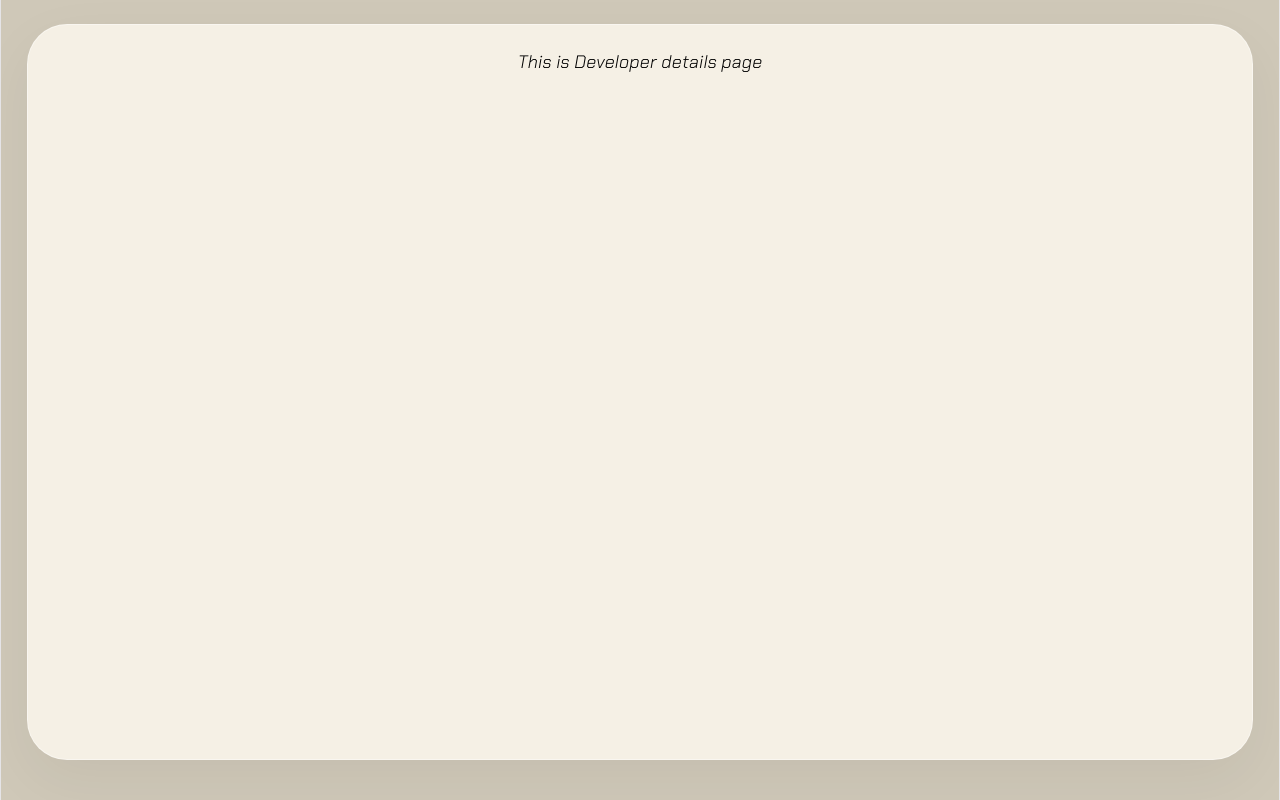
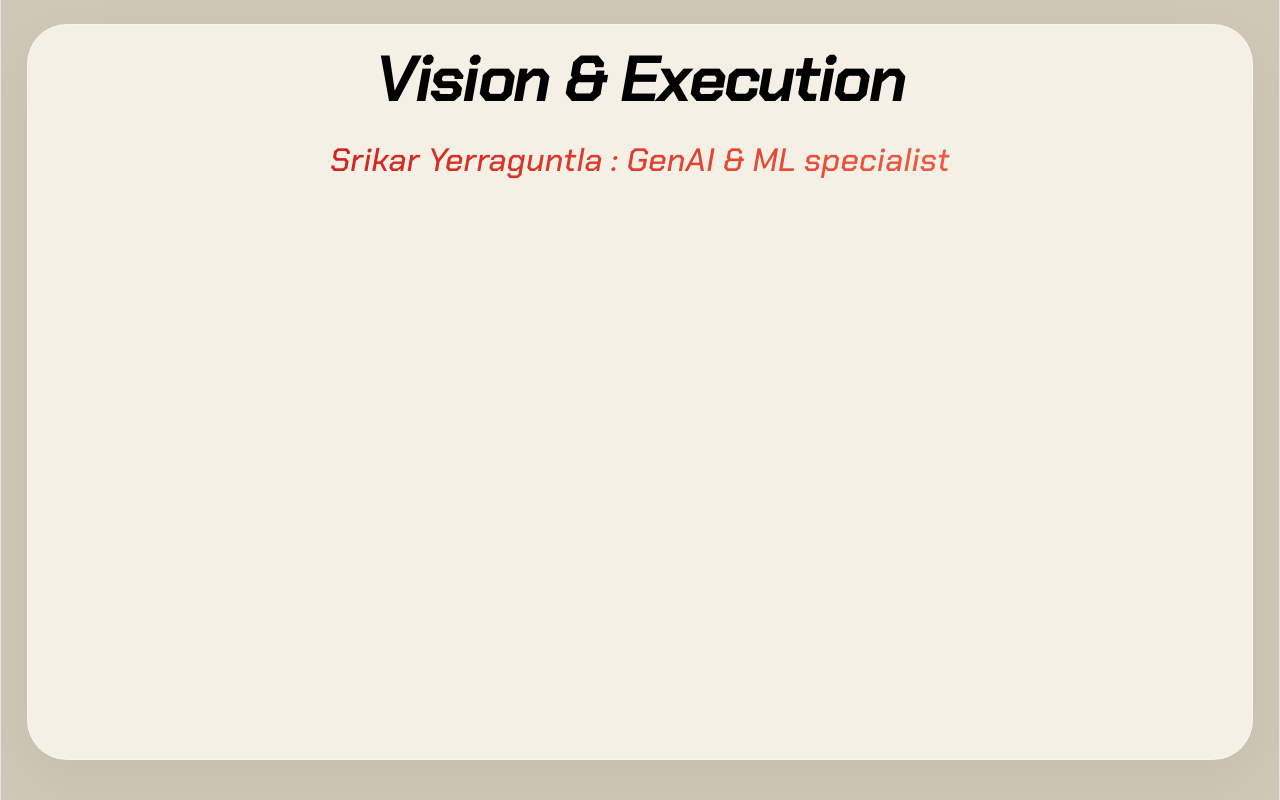
Before and after one commit to Y-K-SAI-SRIKAR/LossLess-Engine, a React (Vite) app: page /developer in a window 1280 px wide. Built offline with nearby package versions, Linux system fonts and the light colour scheme.

Commit message:
Added Title and Sub Heading

```diff
--- a/src/pages/developer.css
+++ b/src/pages/developer.css
@@ -70,7 +70,7 @@ body {
 }
 
 .Developer{
-    width: 96%;
+  width: 96%;
   max-width: 1600px;
   min-height: 92vh;
   margin: 3vh auto;
@@ -85,3 +85,30 @@ body {
   box-shadow: 0 20px 60px var(--glass-shadow);
   overflow-x: hidden;
 }
+
+.Developer-Intro {
+  width: 100%;
+  max-width: none;
+  padding: 0 20px;
+  text-align: center;
+}
+
+.Developer-Intro-Heading .fold-text {
+  --fold-text-color: var(--text-color) !important;
+}
+
+.Developer-Intro-SubHeading {
+  width: 100%;
+  margin-top: 1.5rem;
+  font-size: 1.8rem;
+  font-weight: 500;
+  display: flex;
+  justify-content: center;
+  align-items: center;
+  text-align: center;
+}
+
+.custom-class {
+  line-height: 1.4;
+  padding-bottom: 0.1em;
+}
--- a/src/pages/developer.jsx
+++ b/src/pages/developer.jsx
@@ -1,12 +1,55 @@
 import React from "react";
 import './developer.css';
+import FoldText from "../components/FoldText";
+import GradientText from "../components/GradientText";
+import AnimatedContent from "../components/AnimatedContent";
 
 function Developer(){
     return (
         <section className="Developer">
-            <div>This is Developer details page</div>
+            <section className="Developer-Intro">
+                <div className="Developer-Intro-Heading">
+                    <FoldText
+                        text="Vision & Execution"
+                        splitBy="char"
+                        hinge="top"
+                        trigger="view"
+                        duration={0.35}
+                        stagger={0.035}
+                        ease="power3.out"
+                        perspective={700}
+                        creaseShading={0.55}
+                        fontSize={65}
+                        fontWeight={700}
+                        color="#000000"
+                    />
+                </div>
+                <AnimatedContent
+                    distance={100}
+                    direction="vertical"
+                    reverse={false}
+                    duration={0.9}
+                    ease="power3.out"
+                    initialOpacity={0}
+                    animateOpacity
+                    scale={1}
+                    threshold={0.1}
+                    delay={0}
+                    >
+                    <div className="Developer-Intro-SubHeading">
+                        <GradientText
+                            colors={["#ca1717", "#F26A4B"]}
+                            animationSpeed={45}
+                            showBorder={false}
+                            className="custom-class"
+                        >
+                            Srikar Yerraguntla : GenAI & ML specialist
+                        </GradientText>
+                    </div>
+                </AnimatedContent>
+            </section>
         </section>
-
     )
 }
+
 export default Developer;
```
